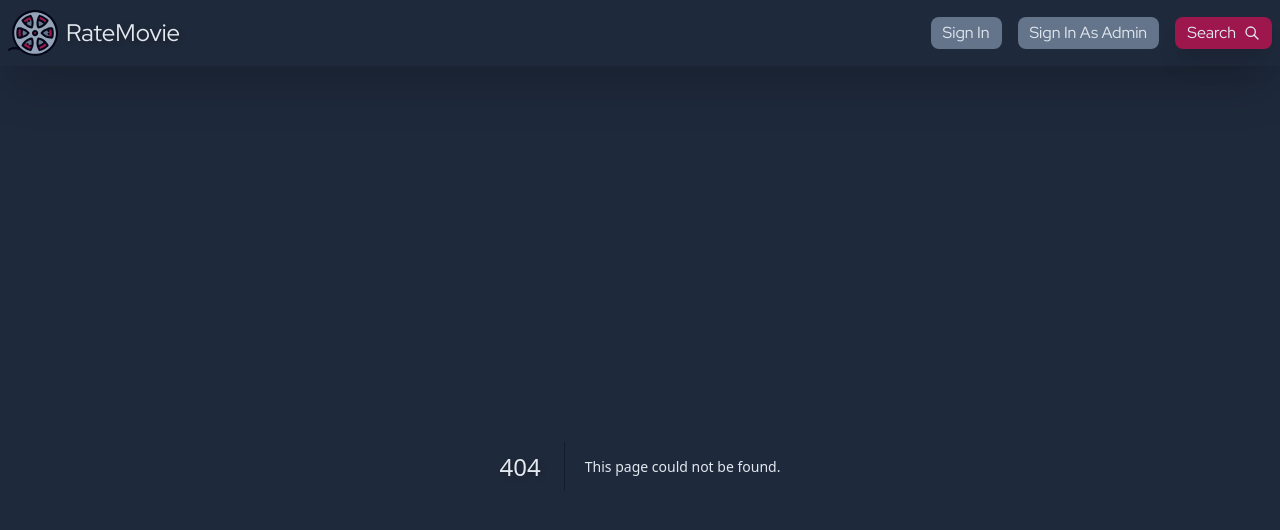
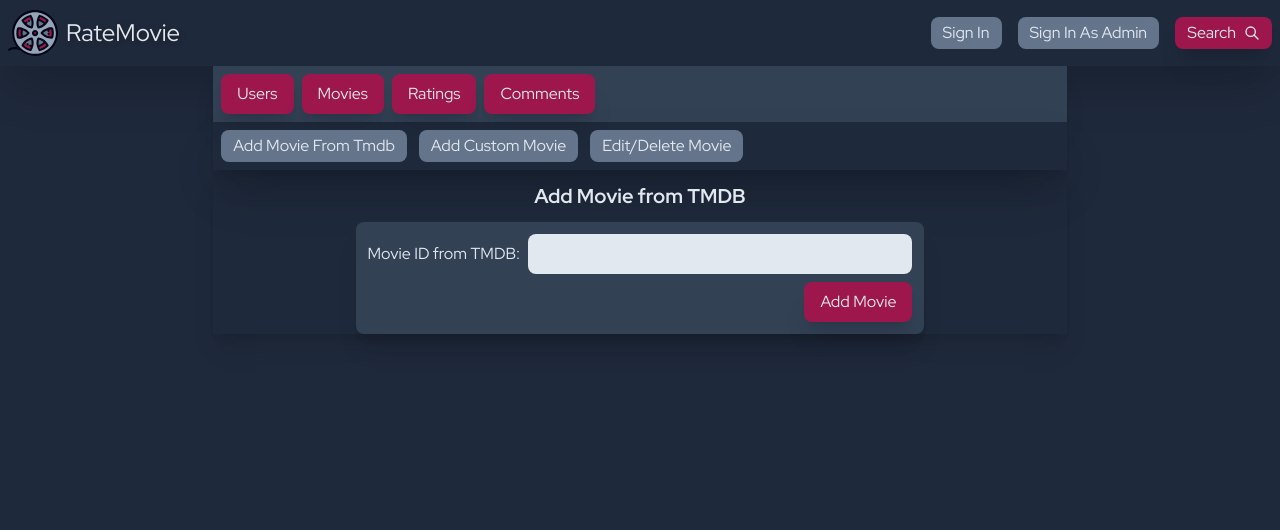
Before and after one commit to UniversityOfGdanskProjects/RateMovie-App, a Next.js app: page /admin/manage-movies/add-from-tmdb in a window 1280 px wide. Before the commit this address had no page. Shown: the top 530 px of the page. Built offline with nearby package versions, Linux system fonts and the light colour scheme.

Commit message:
implement add movie by id from tmdb

```diff
--- a/app/admin/layout.js
+++ b/app/admin/layout.js
@@ -5,10 +5,16 @@ import { UserContext } from '@/context/userContextProvider';
 import { useRouter } from 'next/navigation';
 
 export default function ProfileLayout({ children }) {
-    const {user} = useContext(UserContext)
+    // const {user} = useContext(UserContext)
     // const user = {
     //     id: "598fde00-d21b-4bee-8b99-a2a0b17a809f"
     // }
+    const user = {
+        id: "0bb25f62-8e4d-4e39-977e-bfccbb6929bd",
+        isAdmin: true,
+        token: "eyJhbGciOiJIUzI1NiIsInR5cCI6IkpXVCJ9.eyJ1c2VySWQiOiIwYmIyNWY2Mi04ZTRkLTRlMzktOTc3ZS1iZmNjYmI2OTI5YmQiLCJpc0FkbWluIjp0cnVlLCJpYXQiOjE3MDU1MTg3OTgsImV4cCI6MTcwNTUyMjM5OH0.scNLA8Qr4wYJSJmnwtabkVlmu4Pbw7DOk2pw7oWydZM",
+        username: "AgataAdmin"}
+
     const router = useRouter();
     useEffect(() => {
         if (!user || !user.isAdmin) {
@@ -28,7 +34,7 @@ export default function ProfileLayout({ children }) {
                         Users
                     </button>
                 </Link>
-                <Link href='/admin/manage-movies'>
+                <Link href='/admin/manage-movies/add-from-tmdb'>
                     <button className='big-btn'>
                         Movies
                     </button>
--- /dev/null
+++ b/app/admin/manage-movies/add-from-tmdb/page.js
@@ -0,0 +1,15 @@
+'use client';
+import React, { useState, useContext } from 'react';
+import { useFormik } from 'formik';
+import * as Yup from 'yup';
+import { UserContext } from '@/context/userContextProvider';
+import AddTMDBMovieForm from '@/components/AddTMDBMovieForm';
+
+export default function AddTMDBMovie() {
+    const { user } = useContext(UserContext);
+    return (
+        <section>
+            <AddTMDBMovieForm />
+        </section>
+    )
+}
--- /dev/null
+++ b/app/admin/manage-movies/add/page.js
@@ -0,0 +1,7 @@
+import React from 'react'
+
+export default function addMovie() {
+  return (
+    <section>addMovie</section>
+  )
+}
--- /dev/null
+++ b/app/admin/manage-movies/edit-delete/page.js
@@ -0,0 +1,24 @@
+'use client';
+import React, { useState, useContext } from 'react';
+import { useFormik } from 'formik';
+import * as Yup from 'yup';
+import EditMovieForm from '@/components/EditMovieForm';
+import { UserContext } from '@/context/userContextProvider';
+
+
+export default function EditDeleteMovie() {
+    // const {user} = useContext(UserContext)
+    const user = {
+    id: "0bb25f62-8e4d-4e39-977e-bfccbb6929bd",
+    isAdmin: true,
+    token: "eyJhbGciOiJIUzI1NiIsInR5cCI6IkpXVCJ9.eyJ1c2VySWQiOiIwYmIyNWY2Mi04ZTRkLTRlMzktOTc3ZS1iZmNjYmI2OTI5YmQiLCJpc0FkbWluIjp0cnVlLCJpYXQiOjE3MDU1MTg3OTgsImV4cCI6MTcwNTUyMjM5OH0.scNLA8Qr4wYJSJmnwtabkVlmu4Pbw7DOk2pw7oWydZM",
+    username: "AgataAdmin"}
+    const movieId = 550
+    return (
+        <section>
+          <h1>Edit Movie</h1>
+            <div>fasdbhj</div>
+            <EditMovieForm movieId={movieId} user={user}/>
+        </section>
+      );
+}
--- /dev/null
+++ b/app/admin/manage-movies/layout.js
@@ -0,0 +1,30 @@
+'use client'
+import React from 'react';
+import Link from 'next/link';
+
+export default function ManageMoviesLayout({children}) {
+    return (
+        <>
+        <section>
+            <nav className='sub-nav'>
+                <Link href='/admin/manage-movies/add-from-tmdb'>
+                    <button className="small-btn">
+                        Add Movie From Tmdb
+                    </button>
+                </Link>
+                <Link href='/admin/manage-movies/add'>
+                    <button className="small-btn">
+                        Add Custom Movie
+                    </button>
+                </Link>
+                <Link href='/admin/manage-movies/edit-delete'>
+                    <button className="small-btn">
+                        Edit/Delete Movie
+                    </button>
+                </Link>
+            </nav>
+        </section>
+        {children}
+        </>
+    )
+}
--- a/app/profile/favourites/page.js
+++ b/app/profile/favourites/page.js
@@ -34,7 +34,7 @@ export default function favPage() {
     return (
         <section className='users-list-page'>
             <h1 className=''>Favourites</h1>
-            {movies.length !== 0 && <p>You have {movies.length} favourtie movies</p>}
+            {movies && <p>You have {movies.length} favourtie movies</p>}
             {movies && <MovieList movies={movies} isPersonal={true}/>}
         </section>
     )
--- a/app/profile/page.js
+++ b/app/profile/page.js
@@ -10,8 +10,10 @@ export default function ProfilePage() {
     const { user } = useContext(UserContext)
 
     return (
-      <section className='bg-pink-800'>
-
+      <section >
+      { user && user.username &&
+            <h1 className='msg'>Welcome {user.username}!</h1>
+      }
 
 
       </section>
--- /dev/null
+++ b/components/AddTMDBMovieForm.jsx
@@ -0,0 +1,69 @@
+import React, { useState, useContext } from 'react';
+import { useFormik } from 'formik';
+import * as Yup from 'yup';
+import { UserContext } from '@/context/userContextProvider';
+
+export default function AddTMDBMovieForm() {
+    const {user} = useContext(UserContext)
+  const [msg, setMsg] = useState('');
+
+  const formik = useFormik({
+    initialValues: {
+      movieId: '',
+    },
+    validationSchema: Yup.object({
+      movieId: Yup.string().required('movie is is required'),
+    }),
+    onSubmit: async (values) => {
+        setMsg("adding...")
+      try {
+        const response = await fetch('http://localhost:7000/api/admin/addMovieFromTMDB', {
+          method: 'POST',
+          headers: {
+            'Content-Type': 'application/json',
+            'Authorization': `Bearer ${user.token}`,
+          },
+          body: JSON.stringify({ movieId: values.movieId }),
+        });
+        formik.resetForm();
+
+        const data = await response.json();
+
+        if (!response.ok) {
+            setMsg(data.error)
+            return
+        } else {
+            setMsg("succesfuly added movie: " + data.movie.title)
+            return
+        }
+      } catch (error) {
+        setMsg(error.message || 'Internal Server Error');
+      }
+    },
+  });
+
+  return (
+    <>
+      <h2 className='msg'>Add Movie from TMDB</h2>
+      <form className="form" onSubmit={formik.handleSubmit}>
+        <label>
+          Movie ID from TMDB:
+          <input
+            type="text"
+            name="movieId"
+            value={formik.values.movieId}
+            onChange={formik.handleChange}
+            onBlur={formik.handleBlur}
+          />
+        </label>
+        {formik.touched.movieId && formik.errors.movieId && (
+          <div>{formik.errors.movieId}</div>
+        )}
+        {msg && <div>{msg}</div>}
+        <div className='buttons'>
+            <button type="submit" className='big-btn'>Add Movie</button>
+        </div>
+      </form>
+    </>
+  );
+};
--- /dev/null
+++ b/components/EditMovieForm.jsx
@@ -0,0 +1,100 @@
+// EditMovieForm.js
+import React, { useState, useEffect } from 'react';
+import { useFormik } from 'formik';
+import * as Yup from 'yup';
+
+export default function EditMovieForm({ movieId, user }) {
+  const [movie, setMovie] = useState(null);
+  const [errorMessage, setErrorMessage] = useState('');
+
+  useEffect(() => {
+    console.log(movieId)
+    const fetchMovieDetails = async () => {
+      try {
+        const response = await fetch(`http://localhost:7000/api/movie/${movieId}`, {
+          method: 'GET',
+          headers: {
+            'Content-Type': 'application/json',
+            // 'Authorization': `Bearer ${user.token}`,
+          },
+        });
+
+        if (!response.ok) {
+            console.log("nie jest ok")
+          const data = await response.json();
+          errorMessage(data.error || 'Failed to fetch movie details');
+        }
+
+        const data = await response.json();
+        console.log(data)
+        setMovie(data);
+        // setErrorMessage('');
+      } catch (error) {
+        console.error('Error fetching movie details:', error);
+        setErrorMessage(error.message || 'Internal Server Error');
+      }
+    };
+
+    if (movieId) {
+      fetchMovieDetails();
+    }
+  }, [movieId, user.token]);
+
+  const formik = useFormik({
+    initialValues: {
+      trailers: movie?.trailers || [],
+      images: movie?.images || [],
+      runtime: movie?.runtime || '',
+      budget: movie?.budget || '',
+      tagline: movie?.tagline || '',
+      poster_path: movie?.poster_path || '',
+      release_date: movie?.release_date || '',
+      overview: movie?.overview || '',
+      original_language: movie?.original_language || '',
+      original_title: movie?.original_title || '',
+      title: movie?.title || '',
+      backdrop_path: movie?.backdrop_path || '',
+      genres: movie?.genres || [],
+      directors: movie?.directors || [],
+      actors: movie?.actors || [],
+    },
+    validationSchema: Yup.object({
+    }),
+    onSubmit: async (values) => {
+      try {
+        const response = await fetch(`http://localhost:7000/api/admin/editMovie?id=${movieId}`, {
+          method: 'PATCH',
+          headers: {
+            'Content-Type': 'application/json',
+            'Authorization': `Bearer ${user.token}`,
+          },
+          body: JSON.stringify(values),
+        });
+
+        if (!response.ok) {
+          const data = await response.json();
+          errorMessage(data.error || 'Failed to edit movie');
+        }
+
+        const data = await response.json();
+      } catch (error) {
+        console.error('Error editing movie:', error);
+        setErrorMessage(error.message || 'Internal Server Error');
+      }
+    },
+  });
+
+  return (
+    <div className='form'>
+        {errorMessage && <p className='msg'>{errorMessage}</p>}
+      {movie ? (
+        <form onSubmit={formik.handleSubmit}>
+          {errorMessage && <div>{errorMessage}</div>}
+          <button type="submit" className='big-btn'>Save Changes</button>
+        </form>
+      ) : (
+        <p>Loading movie details...</p>
+      )}
+    </div>
+  );
+};
--- a/styles/globals.scss
+++ b/styles/globals.scss
@@ -48,9 +48,12 @@
       @apply text-slate-400 text-sm;
     }
 
+    .sub-nav {
+      @apply flex bg-slate-800 py-2 px-2 shadow-2xl gap-3;
+    }
+
     .form {
       @apply m-auto rounded-lg sm:w-full md:w-full lg:w-3/4 xl:w-2/3 p-3 bg-slate-700 shadow-xl;
-      // @apply bg-green-900;
       display: flex;
       flex-direction: column;
       gap: 0.5rem;
```
